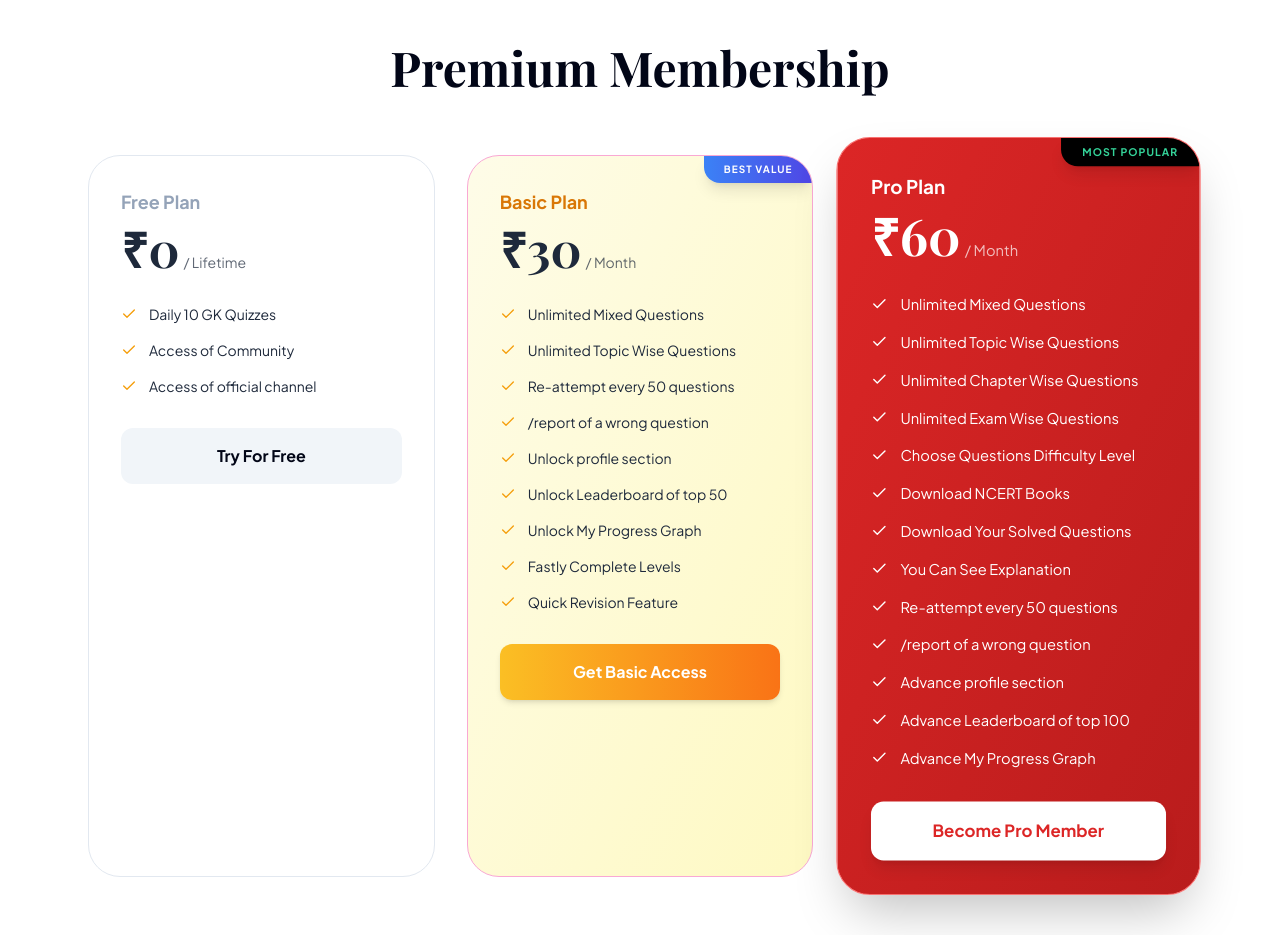
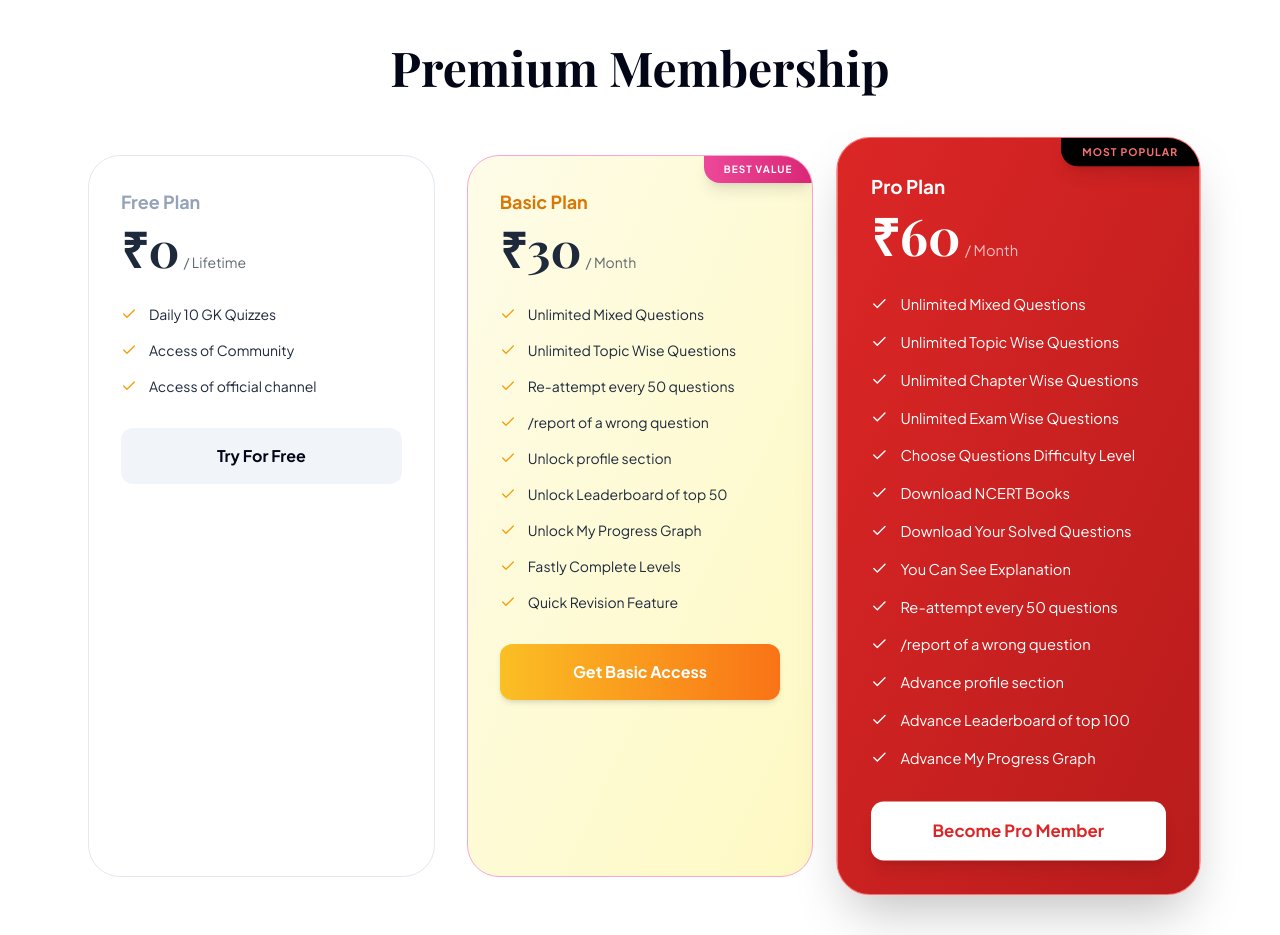
Before and after one commit to Rohitjjn/gkguruji-bot_website, a React (Vite) app: page / in a window 1280 px wide. Shown: the part 1700-2635 px from the top of the page. Built offline with nearby package versions, Linux system fonts and the light colour scheme; a web font is replaced by a local one.

Commit message:
Update App.tsx

```diff
--- a/App.tsx
+++ b/App.tsx
@@ -409,10 +409,10 @@ const App: React.FC = () => {
             {t.pricing.plans.map((plan, idx) => (
               <div key={idx} className={`relative rounded-[2rem] p-8 transition-all border overflow-hidden ${plan.id === 'basic' ? 'bg-gradient-to-br from-yellow-50 to-yellow-100 border-pink-300 text-slate-800' : plan.id === 'pro' ? 'bg-gradient-to-br from-red-600 to-red-700 text-white shadow-2xl scale-105 border-red-400' : 'bg-white border-slate-200 text-slate-800'}`}>
                 {plan.recommended && (
-                  <div className="absolute top-0 right-0 px-5 py-1.5 rounded-bl-2xl text-[10px] font-bold uppercase tracking-widest bg-black text-emerald-400 shadow-lg">Most Popular</div>
+                  <div className="absolute top-0 right-0 px-5 py-1.5 rounded-bl-2xl text-[10px] font-bold uppercase tracking-widest bg-black text-red-400 shadow-lg">Most Popular</div>
                 )}
                 {!plan.recommended && plan.badge && (
-                  <div className="absolute top-0 right-0 px-5 py-1.5 rounded-bl-2xl text-[10px] font-bold uppercase tracking-widest bg-gradient-to-r from-blue-500 to-indigo-600 text-white shadow-lg">{plan.badge}</div>
+                  <div className="absolute top-0 right-0 px-5 py-1.5 rounded-bl-2xl text-[10px] font-bold uppercase tracking-widest bg-gradient-to-r from-pink-500 to-pink-600 text-white shadow-lg">{plan.badge}</div>
                 )}
                 <h3 className={`text-lg font-bold mb-2 ${plan.recommended ? 'text-white' : plan.id === 'basic' ? 'text-amber-600' : 'text-slate-400'}`}>{plan.name}</h3>
                 <div className="flex items-baseline gap-1 mb-8"><span className="text-5xl font-serif font-bold">{plan.price}</span><span className="text-sm opacity-70">{plan.priceSub}</span></div>
```
